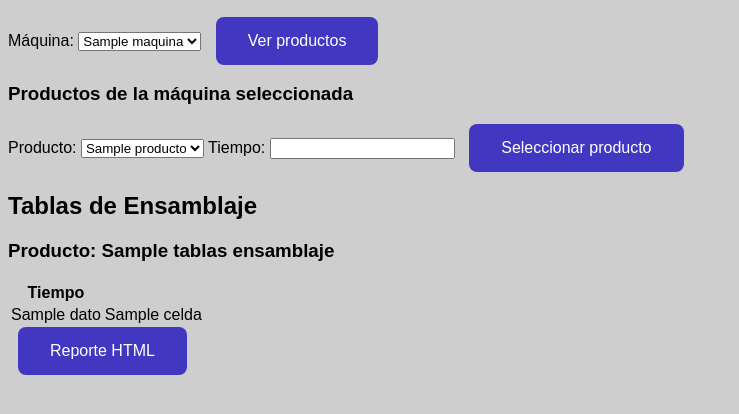
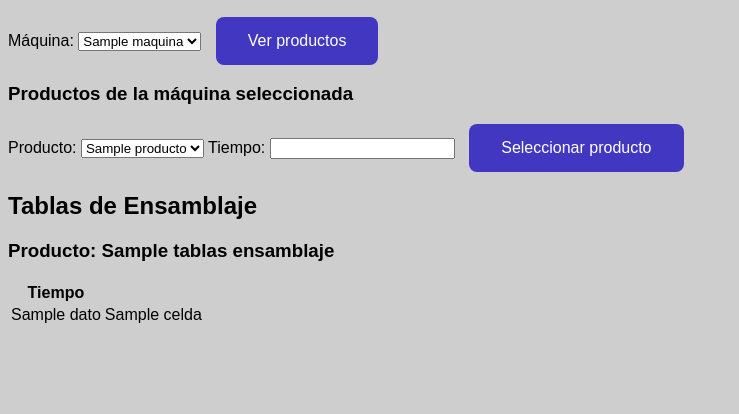
Before and after one commit to JoshdlC/IPC2_Proyecto2_202247844, a Flask app: template src/my-app/templates/reportes.html in a window 1280 px wide. Shown: the part 291-705 px from the top of the page, without its empty margins (0-739 px from the left). Run offline with Flask 3, Linux system fonts and the light colour scheme; the template is opened without the code that fills it: most values are stand-ins (such as "Sample title", 1, 10 or a date in 2020).

Commit message:
Cambio reportes

```diff
--- a/src/my-app/templates/reportes.html
+++ b/src/my-app/templates/reportes.html
@@ -70,10 +70,7 @@
                     {% endfor %}
                 </tbody>
             </table>
-            <!-- Botón para generar el reporte HTML -->
-            <form action="{{ url_for('reporteEnHtml', producto=producto_nombre) }}" method="get">
-                <button type="submit">Reporte HTML</button>
-            </form>
+
         {% endfor %}
     </section>
     {% endif %}
```
